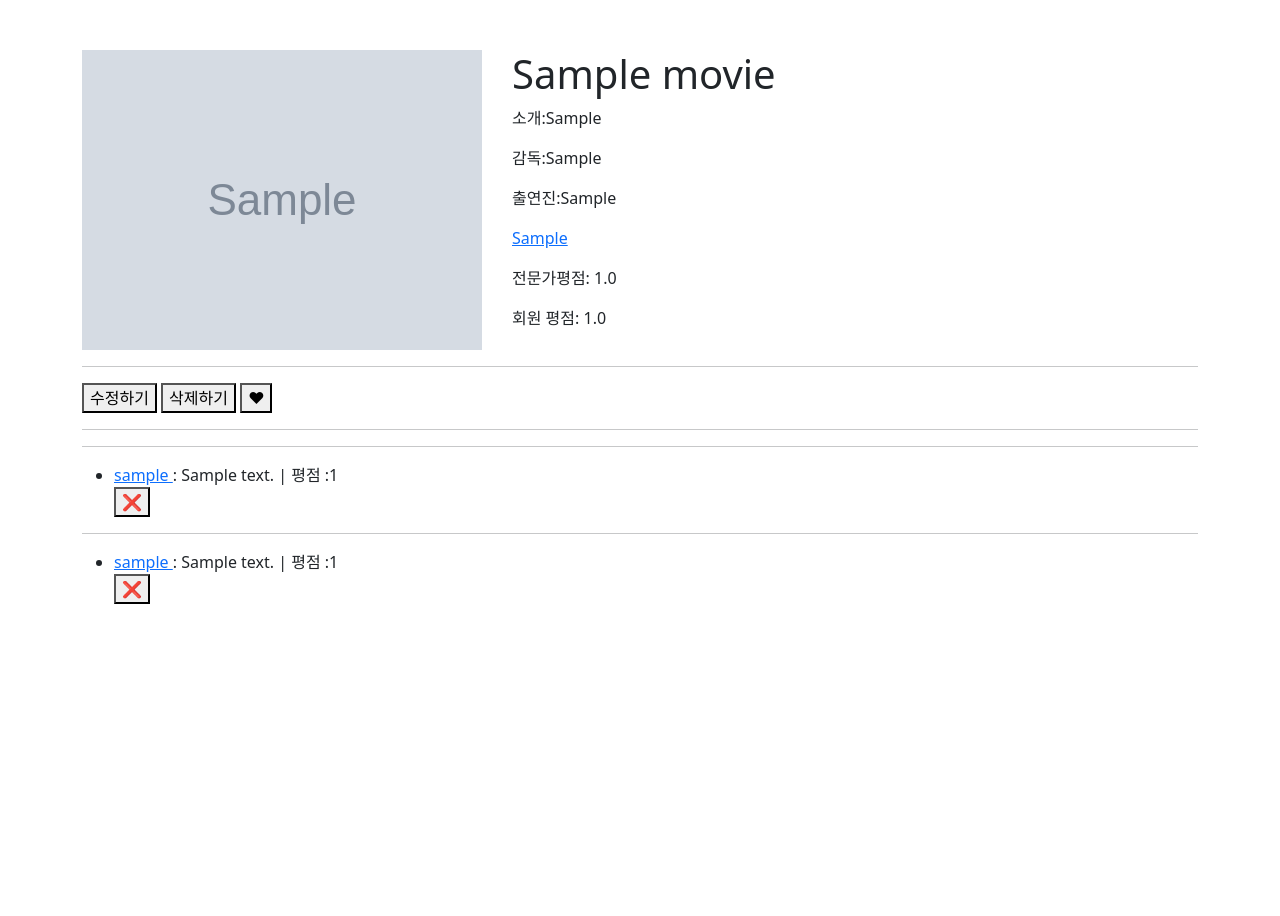
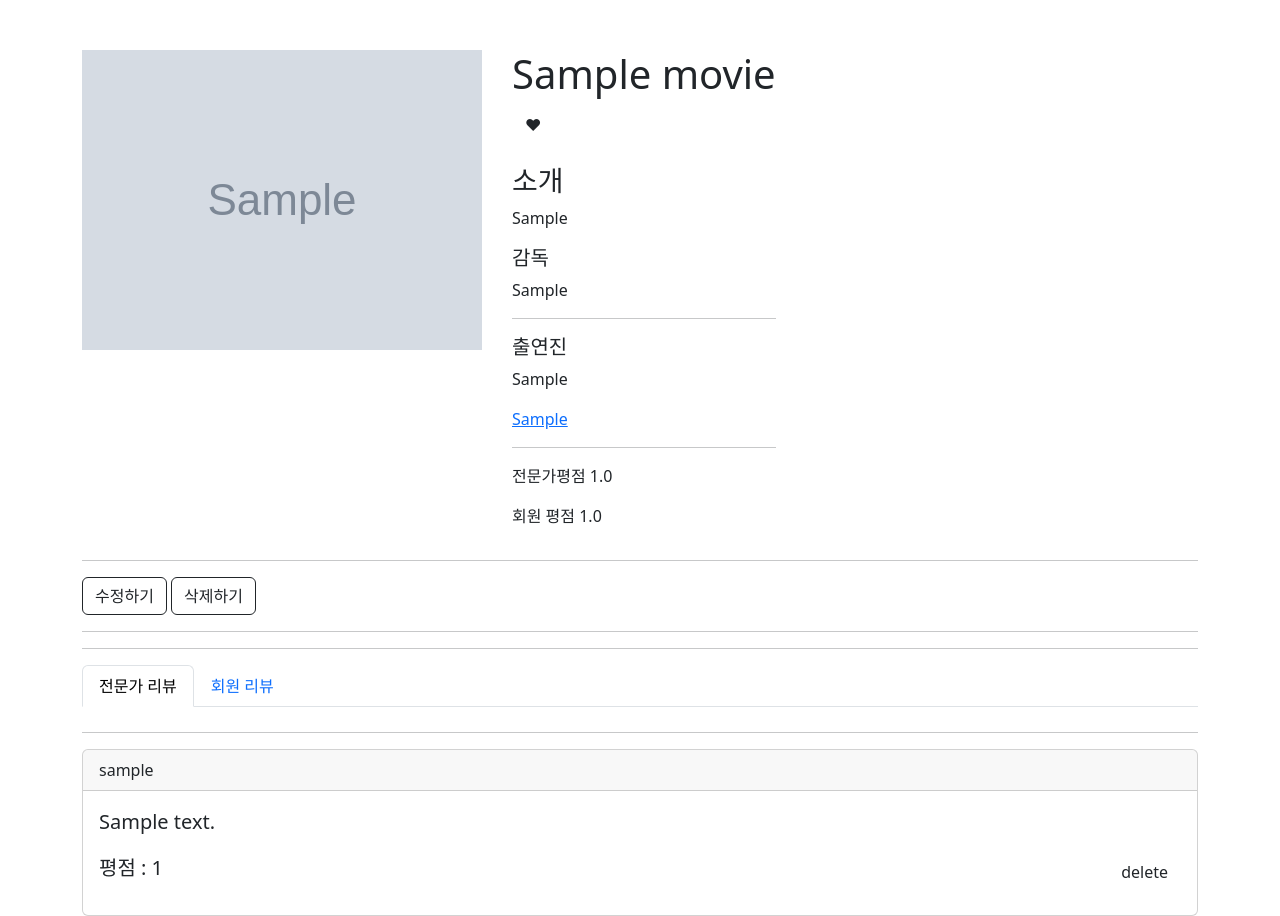
Before and after one commit to Dev-nenda/Django_Web_Project, a Django app: page /movie/1/ in a window 1280 px wide. Shown: the part 56-972 px from the top of the page. Before the commit the page ends 660 px from the top, so only its background shows below. Run offline with Django 4.2, Linux system fonts and the light colour scheme; a user stored in the database is signed in; tables that the repository leaves empty hold one stand-in row (values such as "Sample post"); grey boxes marked "Sample" are stand-in pictures; some libraries are stand-ins or nearby versions.

Commit message:
movie_detail_css

```diff
--- a/exhibition/views.py
+++ b/exhibition/views.py
@@ -54,13 +54,13 @@ def exhibition_detail(request, exhibition_pk):
     expert_scores = 0.0
     expert_score = Expert_review.objects.filter(exhibition_id = exhibition.pk).aggregate(average_score=Avg("score"))
     if expert_score['average_score'] != None:
-        expert_scores = expert_score['average_score']
+        expert_scores = round(expert_score['average_score'], 1)
 
 
     general_scores = 0.0
     general_score = General_review.objects.filter(exhibition_id = exhibition.pk).aggregate(average_score=Avg("score"))
     if general_score['average_score'] != None:
-        general_scores = general_score['average_score']
+        general_scores = round(general_score['average_score'], 1)
 
 
     exeprt_reviews = exhibition.expert_reviews.all()
--- a/movie/templates/movie/detail.html
+++ b/movie/templates/movie/detail.html
@@ -13,16 +13,27 @@
     <div  style="margin-left: 30px;">
 
         <h1>{{movie.title}}</h1>
-        <p>소개:{{movie.introduction}}</p>
-        <p>감독:{{movie.director}}</p>
-        <p>출연진:{{movie.cast}}</p>
+        {% include 'movie/like_movie_ui.html' %}
+        <h3 style = "padding-top: 20px">소개</h3>
+        <p>{{movie.introduction}}</p>
+
+        <h5>감독</h5>
+        <p>{{movie.director}}</p>
+
+        <hr>
+
+        <h5>출연진</h5>
+        <p>{{movie.cast | linebreaksbr}}</p>
         {% if movie.on_showing == True %}
         <p>
             <a href="{{movie.ticketing}}">{{movie.ticketing}}</a>
         </p>
         {% endif %}
-        <p>전문가평점: {{expert_score}}</p>
-        <p>회원 평점: {{general_score}}</p>
+        <hr>
+        <div style="display: table-row;">
+            <p>전문가평점 {{expert_score}}</p>
+            <p>회원 평점 {{general_score}}</p>
+        </div>
     </div>
 </div>
 
@@ -39,19 +50,31 @@
 
     <hr>
 
-    <!--리뷰 UI-->
-    {% include 'movie/detail_expert_review_ui.html' %}
-    {% include 'movie/detail_general_review_ui.html' %}
+
 
     {% if user.is_authenticated %}
-    {% for group in user.groups.all %}
-    {% if   group.name == 'expert_movie' %}
-    <a href="{% url 'movie:create_moviecolumn' movie.pk %}">컬럼작성gogo</a>
-    {% endif %}
-    {% endfor %}
+        {% for group in user.groups.all %}
+            {% if   group.name == 'expert_movie' %}
+                <a href="{% url 'movie:create_moviecolumn' movie.pk %}">
+                    <button type="button" class="btn btn-outline-dark">칼럼 작성하기</button>
+                </a>
+            {% endif %}
+        {% endfor %}
     {% endif %}
 </div>
 
+<hr>
 
+ <!--리뷰 UI-->
+ <nav style="margin-bottom: 25px;">
+    <div class="nav nav-tabs" id="nav-tab" role="tablist">
+      <button class="nav-link active" id="nav-home-tab" data-bs-toggle="tab" data-bs-target="#nav-home" type="button" role="tab" aria-controls="nav-home" aria-selected="true">전문가 리뷰</button>
+      <button class="nav-link" id="nav-profile-tab" data-bs-toggle="tab" data-bs-target="#nav-profile" type="button" role="tab" aria-controls="nav-profile" aria-selected="false">회원 리뷰</button>
+    </div>
+  </nav>
+  <div class="tab-content" id="nav-tabContent">
+    <div class="tab-pane fade show active" id="nav-home" role="tabpanel" aria-labelledby="nav-home-tab" tabindex="0">{% include 'movie/detail_expert_review_ui.html' %}</div>
+    <div class="tab-pane fade" id="nav-profile" role="tabpanel" aria-labelledby="nav-profile-tab" tabindex="0">{% include 'movie/detail_general_review_ui.html' %}</div>
+  </div>
 
 {% endblock content %}
--- a/movie/templates/movie/detail_expert_review_ui.html
+++ b/movie/templates/movie/detail_expert_review_ui.html
@@ -12,23 +12,32 @@
 
 <hr>
 
-<ul>
+
 {% for expert_review in expert_reviews %}
-    <li>
-        <a href="{% url 'account:profile' expert_review.author.username %}">
-            {{expert_review.author.username}}
-        </a>
-        :
-        {{ expert_review.content}} |
+<div class="card">
+    <div class="card-header">
+        {{expert_review.author.username }}
+    </div>
+    <div class="card-body">
+        <blockquote class="blockquote mb-0">
 
-        평점 :{{expert_review.score}}
+        <p>{{ expert_review.content}}</p>
 
+        <div class="d-flex justify-content-between">
+            <div >
+                <p>평점 : {{ expert_review.score }} </p>
+            </div>
+            <div >
                 {% if user == expert_review.author %}
                 <form action="{% url 'movie:delete_expert_review' movie.pk expert_review.pk %}" method="POST">
                     {% csrf_token %}
-            <button>❌</button>
+                    <button class ="btn">delete</button>
                 </form>
                 {% endif %}
-    </li>
+            </div>
+        </div>
+
+        </blockquote>
+    </div>
+    </div>
 {% endfor %}
-</ul>
--- a/movie/templates/movie/detail_general_review_ui.html
+++ b/movie/templates/movie/detail_general_review_ui.html
@@ -12,25 +12,32 @@
 
 <hr>
 
-<ul>
+
 {% for general_review in general_reviews  %}
-    <li>
-        <a href="{% url 'account:profile' general_review.author.username %}">
+    <div class="card">
+        <div class="card-header">
             {{general_review.author.username }}
-        </a>
-        : {{ general_review.content}} |
+        </div>
+        <div class="card-body">
+            <blockquote class="blockquote mb-0">
 
-        평점 :{{ general_review.score }}
+            <p>{{ general_review.content}}</p>
 
+            <div class="d-flex justify-content-between">
+                <div >
+                    <p>평점 : {{ general_review.score }} </p>
+                </div>
+                <div >
                     {% if user == general_review.author %}
                     <form action="{% url 'movie:delete_general_review' movie.pk general_review.pk %}" method="POST">
                         {% csrf_token %}
-            <button>❌</button>
+                        <button class ="btn">delete</button>
                     </form>
+                    {% endif %}
+                </div>
+            </div>
 
-        {% endif %}
-    </li>
-
-
+            </blockquote>
+        </div>
+        </div>
 {% endfor %}
-    </ul>
--- a/movie/templates/movie/detail_ui.html
+++ b/movie/templates/movie/detail_ui.html
@@ -1,32 +1,15 @@
 {% if user == movie.writer %}
 <div style="display: inline-block;">
     <a href="{% url 'movie:update_movie' movie.pk %}">
-        <button>수정하기</button>
+        <button type="button" class="btn btn-outline-dark">수정하기</button>
     </a>
 </div>
 
 <div style="display: inline-block;">
     <form action="{% url 'movie:delete_movie' movie.pk %}" method="POST">
         {% csrf_token %}
-        <button>삭제하기</button>
+        <button type="button" class="btn btn-outline-dark">삭제하기</button>
     </form>
 </div>
 
 {% endif %}
-
-{% if user.is_authenticated %}
-<div style="display: inline-block;" >
-    <form action="{% url 'movie:like_movie' movie.pk %}" method="POST">
-        {% csrf_token %}
-
-        {% if is_like  %}
-        <button>❤</button>
-        {% else %}
-        <button>🤍</button>
-        {% endif %}
-
-
-    </form>
-</div>
-
-{% endif %}
--- /dev/null
+++ b/movie/templates/movie/like_movie_ui.html
@@ -0,0 +1,16 @@
+{% if user.is_authenticated %}
+<div style="display: inline-block;" >
+    <form action="{% url 'movie:like_movie' movie.pk %}" method="POST">
+        {% csrf_token %}
+
+        {% if is_like  %}
+        <button class='btn'>❤</button>
+        {% else %}
+        <button class='btn'>🤍</button>
+        {% endif %}
+
+
+    </form>
+</div>
+
+{% endif %}
--- a/movie/views.py
+++ b/movie/views.py
@@ -7,6 +7,7 @@ from .forms import MovieForm, Expert_reviewForm, General_reviewForm
 from moviecolumn.models import Moviecolumn
 from moviecolumn.forms import MoviecolumnForm
 from django.core.paginator import Paginator
+
 
 from django.db.models import Avg, Sum
 
@@ -57,13 +58,13 @@ def movie_detail(request, movie_pk):
     expert_scores = 0.0
     expert_score = Expert_review.objects.filter(movie_id = movie.pk).aggregate(average_score=Avg("score"))
     if expert_score['average_score'] != None:
-        expert_scores = expert_score['average_score']
+        expert_scores = round(expert_score['average_score'], 1)
 
 
     general_scores = 0.0
     general_score = General_review.objects.filter(movie_id = movie.pk).aggregate(average_score=Avg("score"))
     if general_score['average_score'] != None:
-        general_scores = general_score['average_score']
+        general_scores = round(general_score['average_score'], 1)
 
 
     expert_reviews = movie.movie_expert_reviews.all()
```
Lines whose indentation alone changed are shown as unchanged.
